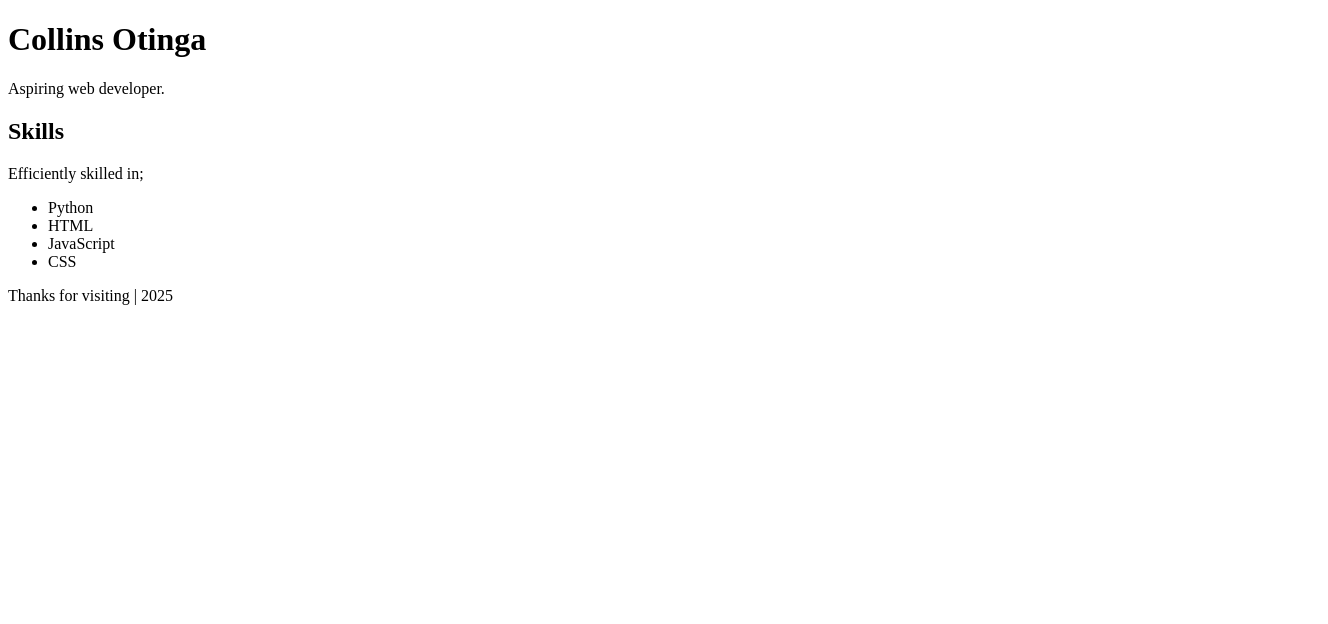
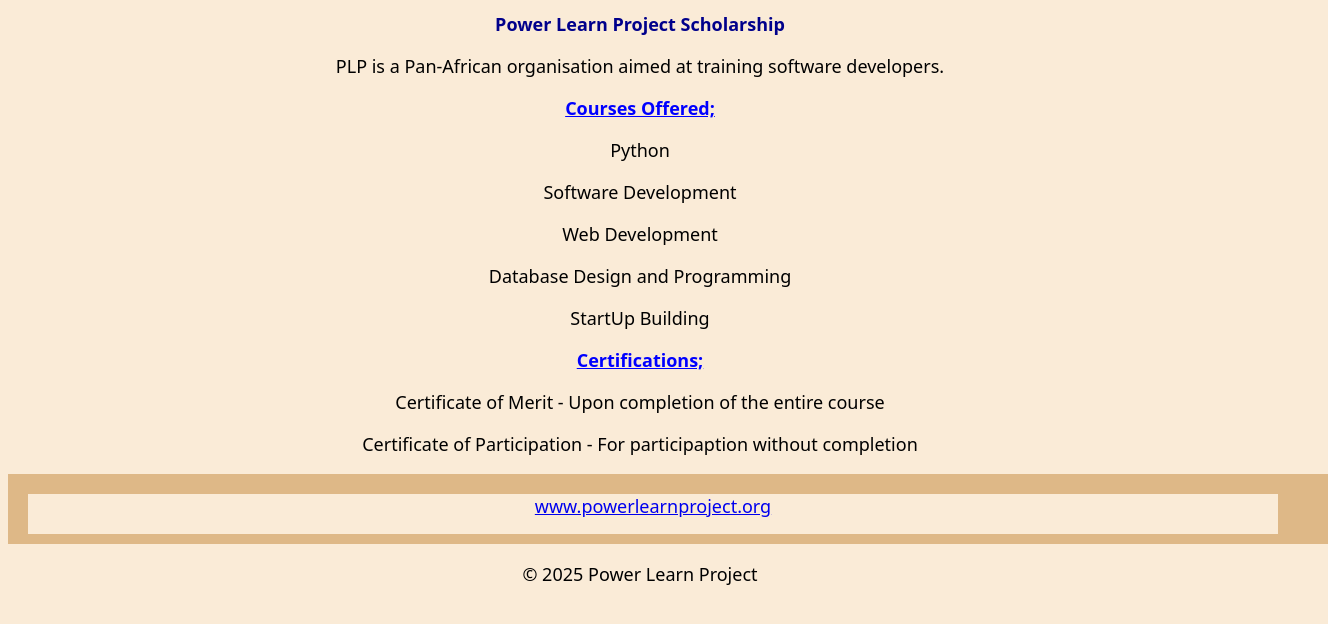
Before and after one commit to OtingaC/cok, a plain HTML site: page index.html in a window 1280 px wide. Shown: the whole page, 1328 px wide, since content can reach past the window. Drawn offline with Linux system fonts and the light colour scheme.

Commit message:
week3 web development assignment

```diff
--- a/index.html
+++ b/index.html
@@ -1,22 +1,29 @@
 <!DOCTYPE html>
-<html>
+<html lang="en">
   <head>
-    <meta name="description" content="Collins Otinga Portfolio">
-    <title>Collins Otinga | Web Developer Portfolio</title>
+    <meta charset="UTF-8">
+    <title>Powerlearn Project</title>
+    <link rel="stylesheet" href="styles.css">
   </head>
   <body>
-    <h1>Collins Otinga</h1>
-    <p>Aspiring web developer.</p>
-    <h2>Skills</h2>
-    <p>Efficiently skilled in;</p>
-    <p><ul>
-        <li>Python</li>
-        <li>HTML</li>
-        <li>JavaScript</lI>
-        <li>CSS</li>
-    </ul></p>
+      <h1>Power Learn Project Scholarship</h1>
+        <p>PLP is a Pan-African organisation aimed at training software developers.</p>
+      <h2>Courses Offered;</h2>
+        <p>Python</p>
+        <p>Software Development</p>
+        <p>Web Development</p>
+        <p>Database Design and Programming</p>
+        <p>StartUp Building</p>
+      <h2>Certifications;</h2>
+        <p>Certificate of Merit - Upon completion of the entire course</p>
+        <p>Certificate of Participation - For participaption without completion</p>
+        <div class="box-model">
+          <div class="box">
+            <a href="www.powerlearnprojectafrica.org">www.powerlearnproject.org</a>
+          </div>
+        </div>
       <footer>
-    <p>Thanks for visiting | 2025</p>
+        <p>&copy; 2025 Power Learn Project</p>
       </footer>
   </body>
 </html>
--- /dev/null
+++ b/styles.css
@@ -0,0 +1,40 @@
+h1{
+    color: darkblue;
+}
+
+h2{
+    color: blue;
+    text-decoration: underline;
+}
+
+p{
+    color: black;
+}
+
+*{
+    background-color: antiquewhite;
+    font-family: system-ui, -apple-system, BlinkMacSystemFont, 'Segoe UI', Roboto, Oxygen, Ubuntu, Cantarell, 'Open Sans', 'Helvetica Neue', sans-serif;
+    font-size: large;
+    text-align: center;
+}
+
+.box-model{
+    width: 1300px;
+    height: 50px;
+    padding: 10px;
+    border: 4px gray;
+    background-color: burlywood;
+
+}
+
+.box{
+    width: 1250px;
+    height: 40px;
+    margin: 10px;
+    text-align: center;
+}
+
+.box p{
+    color: blue;
+    text-decoration: dotted;
+}
```
Lines whose indentation alone changed are shown as unchanged.
